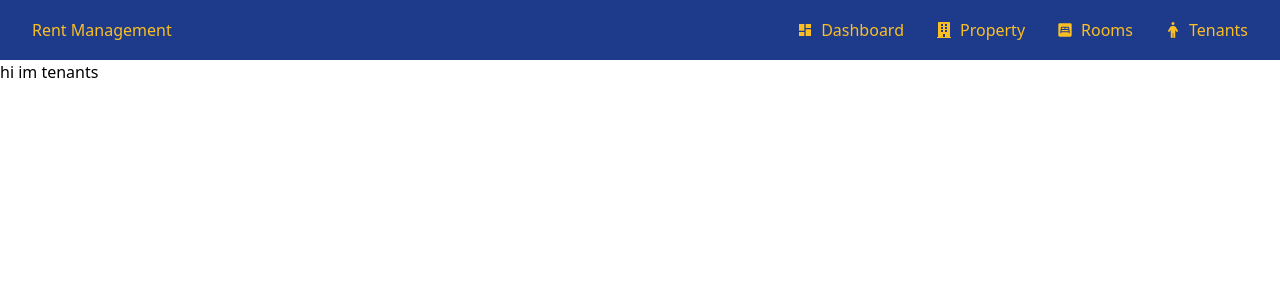
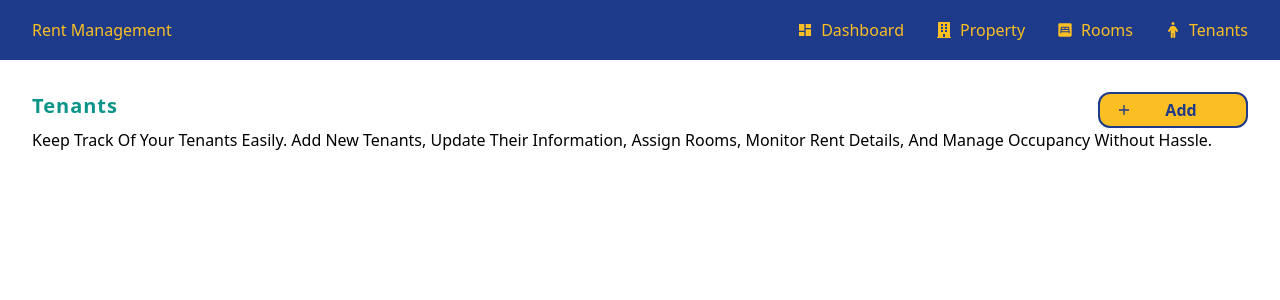
Before and after one commit to cseabhisheks/temp, a React app in the folder frontend/: page /tenants in a window 1280 px wide. Shown: the top 300 px of the page. Built offline with nearby package versions, Linux system fonts and the light colour scheme; the HTML template or start-up script is replaced by a standard one.

Commit message:
breakdown property component for scalability

```diff
--- /dev/null
+++ b/frontend/src/layout/ButtonHeader.jsx
@@ -0,0 +1,21 @@
+import { IoMdAdd } from "react-icons/io"
+import Button from "../component/Button/Button"
+export default function ButtonHeader({ content }) {
+    const { heading, description,setFormOpen } = content
+    return (<>
+        <div className="flex items-center justify-between gap-8 w-full p-4 md:p-8">
+            <div className="capitalize w-full">
+                <div className="flex justify-between">
+                    <h1 className="text-lg md:text-xl text-secondary  font-bold tracking-wider ">{heading}</h1>
+                    <span onClick={() => setFormOpen(true)} >
+                        <Button btn_text={'add'} Icon={IoMdAdd} />
+                    </span>
+                </div>
+
+                <span className="text-xs md:text-base ">
+                    {description}
+                </span>
+            </div>
+        </div>
+    </>)
+}
--- a/frontend/src/pages/Dashboard/dashboardData.js
+++ b/frontend/src/pages/Dashboard/dashboardData.js
@@ -9,25 +9,25 @@ export const dashboardData = (totalProperty, totalRoom, totalOccupiedRoom, total
     return [
         {
             title: "Total Properties",
-            value: totalProperty === 0 ? '.....' : totalProperty,
-            description: `${totalRoom === 0 ? '.....' : totalRoom} total units`,
+            value: totalProperty,
+            description: `${ totalRoom} total units`,
             Icon: LuBuilding2,
         },
         {
             title: "Occupancy Rate",
-            value: `${totalOccupiedRoom === 0 ? '.....' : (totalOccupiedRoom / totalRoom * 100).toFixed(2) +'%'} `,
-            description: `${totalOccupiedRoom === 0 ? '.....' : totalOccupiedRoom} of  ${totalRoom === 0 ? '.....' : totalRoom} units occupied`,
+            value: `${(totalOccupiedRoom / totalRoom * 100).toFixed(2) +'%'} `,
+            description: `${ totalOccupiedRoom} of  ${ totalRoom} units occupied`,
             Icon: LuUsers,
         },
         {
             title: "Monthly Revenue",
-            value: `₹ ${totalIncome === 0 ? '.....' : totalIncome.toLocaleString('en-IN')}`,
+            value: `₹ ${totalIncome.toLocaleString('en-IN')}`,
             description: "Expected per month",
             Icon: LuDollarSign,
         },
         {
             title: `Collected This Month ( ${new Date().toLocaleDateString('en-IN', { month: 'long' })} )`,
-            value: `₹ ${totalAmountReceived === 0 ? '.....' : totalAmountReceived.toLocaleString('en-IN')}`,
+            value: `₹ ${ totalAmountReceived.toLocaleString('en-IN')}`,
             description: `${totalPaymentCount} payments received`,
             Icon: LuTrendingUp,
         },
--- a/frontend/src/pages/Property/Property.jsx
+++ b/frontend/src/pages/Property/Property.jsx
@@ -1,71 +1,24 @@
+import PropertyCard from "./PropertyCard"
+import { useState } from "react"
+import ButtonHeader from "../../layout/ButtonHeader";
+import DynamicForm from '../../component/Form/DynamicForm'
+import propertyForm from "./PropertyForm";
+import propertiesData from "./propertiesData";
+import propertyHeader from './propertyHeader'
+export default function Property() {
 
-import PropertyCard from "./PropertyCard"
-import { aggregate } from "../../api/api"
-import { useState, useEffect } from "react"
-import Button from "../../component/Button/Button"
-import { IoMdAdd } from "react-icons/io";
-import DynamicForm from '../../component/Form/DynamicForm'
-import { FaUser, FaEnvelope, FaPhone, FaMapMarkerAlt } from "react-icons/fa";
-import pipeline from "./pipeline";
-export default function Property() {
-  const [propertyData, setPropertyData] = useState([])
-
-  const fetchPropertyData = async () => {
-    const fetch = await aggregate('property', pipeline)
-    setPropertyData(fetch.data || [])
-    console.log(fetch.data)
-  }
-  useEffect(() => {
-    fetchPropertyData()
-  }, [])
-
+  const { propertyData, fetchPropertyData } = propertiesData()
   const [formOpen, setFormOpen] = useState(false)
-
-  const formFields = [
-    { name: "HName", type: "text", icon: <FaUser /> },
-    { name: "HAddress", type: "text", icon: <FaEnvelope /> },
-    { name: "HPrice", type: "number", icon: <FaPhone /> },
-    { name: "EBRate", type: "number", icon: <FaMapMarkerAlt /> },
-  ];
-
-  const formConfig = {
-    title: 'add property',
-    formFields: formFields,
-    formOpen: formOpen,
-    setFormOpen: setFormOpen,
-    submitText: 'add',
-    modelName: 'property',
-    refreshData: fetchPropertyData
-  }
-
-
 
   return (<>
     {/* form */}
-    <DynamicForm formConfig={formConfig} />
+    <DynamicForm formConfig={propertyForm(formOpen, setFormOpen, fetchPropertyData)} />
 
     <div className="bg-primary/20 min-h-full p-8">
-      {/* text and description */}
-      <div className="flex items-center justify-between gap-8">
-        <div className="capitalize">
-          <div className="flex justify-between">
-            <h1 className="text-lg md:text-xl text-secondary  font-bold tracking-wider ">Yours Properties</h1>
-            <span onClick={() => setFormOpen(true)} >
-              <Button btn_text={'add'} Icon={IoMdAdd} />
-            </span>
-          </div>
 
-          <span className="text-xs md:text-base ">
-            Welcome to your property dashboard! Check out each property’s details, see how many units
-            are occupied, review monthly earnings, and get a quick look at all the tenants. Managing your homes has
-            never been easier !
-          </span>
-        </div>
+      <ButtonHeader content={propertyHeader(setFormOpen)} />
 
 
-
-
-      </div>
       {/* render cards */}
       <div className="grid grid-cols-1 md:grid-cols-2 gap-4  ">
         {propertyData.map((element, idx) => (
--- a/frontend/src/pages/Property/PropertyCard.jsx
+++ b/frontend/src/pages/Property/PropertyCard.jsx
@@ -1,7 +1,7 @@
 import { LuBuilding } from "react-icons/lu"
 import { FaDotCircle } from "react-icons/fa"
 import { FaHouse } from "react-icons/fa6";
-import { RiSubtractLine } from "react-icons/ri";
+
 import Button from "../../component/Button/Button";
 import DynamicForm from "../../component/Form/DynamicForm";
 import { useState } from "react";
@@ -11,7 +11,6 @@ import { MdElectricBolt } from "react-icons/md";
 import { IoIosPricetags } from "react-icons/io";
 export default function PropertyCard({ PropertyConfig,fetchPropertyData }) {
     const { name, address, totalUnits, occupiedUnits, monthlyRevenue, tenants, _id, HPrice, EBRate } = PropertyConfig
-
 
     const handleRemove = async (_id) => {
         console.log('deleting....')
@@ -46,8 +45,8 @@ export default function PropertyCard({ PropertyConfig,fetchPropertyData }) {
         <div className="text-xs md:text-base relative border-primary capitalize  bg-white rounded-xl m-4 md:m-8 p-4 md:p-8 border-2 h-fit flex flex-col gap-2 ">
             {/* property Detail */}
             <span className="absolute right-4 flex gap-4">
-                <Button onClick={() => setFormOpen(true)} btn_text={'update'} btn_color={'bg-red-300'} />
-                <Button onClick={() => handleRemove(_id)} btn_text={'delete'} btn_color={'bg-green-200'} />
+                <Button onClick={() => setFormOpen(true)} btn_text={'update'} btn_color={'bg-green-300'} />
+                <Button onClick={() => handleRemove(_id)} btn_text={'delete'} btn_color={'bg-red-200'} />
             </span>
 
 
--- /dev/null
+++ b/frontend/src/pages/Property/propertiesData.js
@@ -0,0 +1,19 @@
+import { useState, useEffect } from "react"
+import { aggregate } from "../../api/api"
+import pipeline from "./pipeline"
+export default function propertiesData() {
+    const [propertyData, setPropertyData] = useState([])
+
+    const fetchPropertyData = async () => {
+        const fetch = await aggregate('property', pipeline)
+        setPropertyData(fetch.data || [])
+        console.log(fetch.data)
+    }
+    useEffect(() => {
+        fetchPropertyData()
+    }, [])
+
+    return { propertyData, fetchPropertyData }
+
+
+}
--- /dev/null
+++ b/frontend/src/pages/Property/propertyForm.js
@@ -0,0 +1,21 @@
+export default function propertyForm( formOpen, setFormOpen, fetchPropertyData ) {
+    const formFields = [
+        { name: "HName", type: "text",   },
+        { name: "HAddress", type: "text",   },
+        { name: "HPrice", type: "number",  },
+        { name: "EBRate", type: "number",   },
+    ];
+
+    const formConfig = {
+        title: 'add property',
+        formFields: formFields,
+        formOpen: formOpen,
+        setFormOpen: setFormOpen,
+        submitText: 'add',
+        modelName: 'property',
+        refreshData: fetchPropertyData
+    }
+    return formConfig
+
+
+}
--- /dev/null
+++ b/frontend/src/pages/Property/propertyHeader.js
@@ -0,0 +1,8 @@
+export default function ButtonHeaderContent(setFormOpen) {
+    const content = {
+        heading: 'Properties',
+        description: 'Add, view, and manage your properties effortlessly. Track rooms, tenants, occupancy status, and rent details to keep your property management organized and efficient.',
+        setFormOpen
+    }
+    return content
+};
--- a/frontend/src/pages/Tenants/Tenant.jsx
+++ b/frontend/src/pages/Tenants/Tenant.jsx
@@ -1,5 +1,12 @@
-export default function Tenant(){
-    return(<>
-    hi im tenants
+import ButtonHeader from "../../layout/ButtonHeader"
+export default function Tenant() {
+    const ButtonHeaderContent = {
+        heading: 'Tenants',
+        description: 'Keep track of your tenants easily. Add new tenants, update their information, assign rooms, monitor rent details, and manage occupancy without hassle.'
+    };
+
+    return (<>
+        <ButtonHeader content={ButtonHeaderContent} />
+
     </>)
 }
```
Also changed, not shown: frontend/src/pages/Tenants/TenantCard.jsx (added), frontend/src/pages/Tenants/tenantPipeline.js (added).
